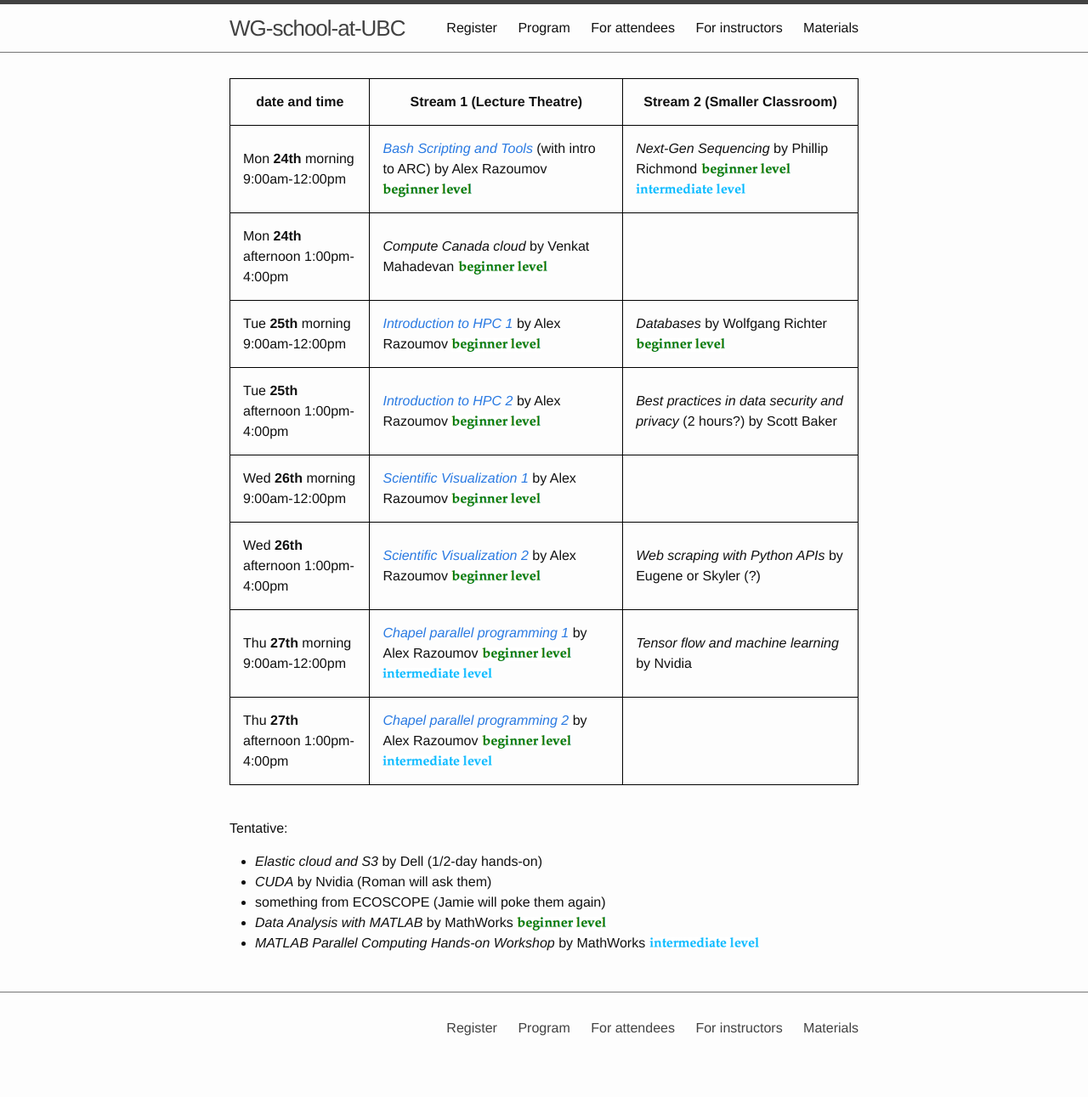
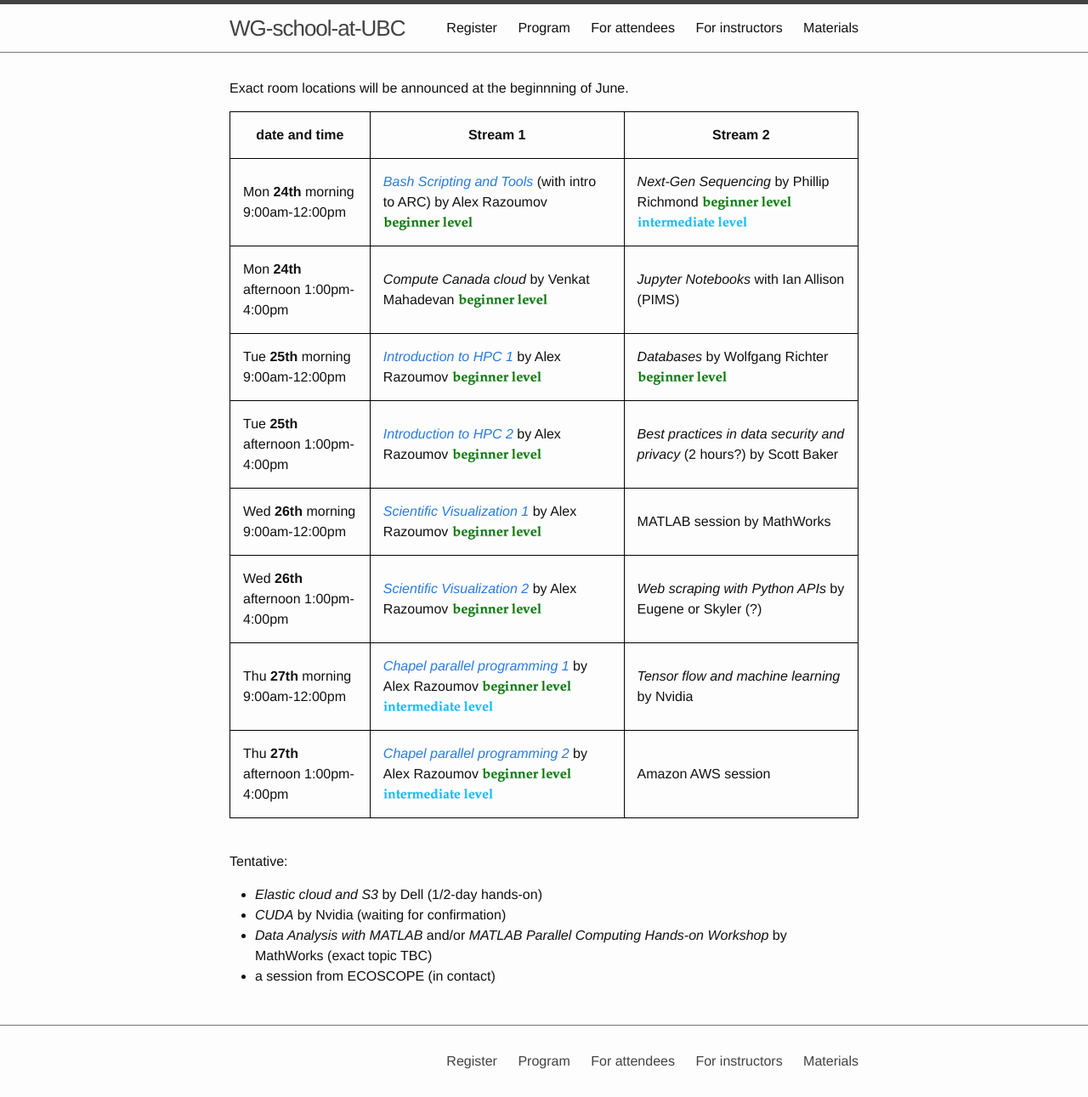
Before and after one commit to WestGrid/ubcSummerSchool2019, a Jekyll site: the page built from 1-program.md, in a window 1280 px wide. Shown: the whole page at 85% size. Built offline with Jekyll 4.4.1, drawn with Linux system fonts in a browser that asks for light colours; before the commit the page ends 1252 px from its top, so only the background shows below that.

Commit message:
2019-May-01 13:35

```diff
--- a/1-program.md
+++ b/1-program.md
@@ -8,26 +8,27 @@ nav: true
 {% capture int %}![intermediate](images/intermediate.png){% endcapture %}
 {% capture exp %}![expert](images/expert.png){% endcapture %}
 
-| date and time | Stream 1 (Lecture Theatre) | Stream 2 (Smaller Classroom) |
+Exact room locations will be announced at the beginnning of June.
+
+| date and time | Stream 1 | Stream 2 |
 | ------------- | --------------- | ----------------- |
 | Mon **24th** morning 9:00am-12:00pm | [*Bash Scripting and Tools*](bash) (with intro to ARC) by Alex Razoumov {{beg}} | *Next-Gen Sequencing* by Phillip Richmond {{beg}} {{int}} |
-| Mon **24th** afternoon 1:00pm-4:00pm | *Compute Canada cloud* by Venkat Mahadevan {{beg}} ||
+| Mon **24th** afternoon 1:00pm-4:00pm | *Compute Canada cloud* by Venkat Mahadevan {{beg}} | *Jupyter Notebooks* with Ian Allison (PIMS) |
 | Tue **25th** morning 9:00am-12:00pm | [*Introduction to HPC 1*](introHPC) by Alex Razoumov {{beg}} | *Databases* by Wolfgang Richter {{beg}} |
 | Tue **25th** afternoon 1:00pm-4:00pm | [*Introduction to HPC 2*](introHPC) by Alex Razoumov {{beg}} | *Best practices in data security and privacy* (2 hours?) by Scott Baker |
-| Wed **26th** morning 9:00am-12:00pm | [*Scientific Visualization 1*](visualization) by Alex Razoumov {{beg}} | |
+| Wed **26th** morning 9:00am-12:00pm | [*Scientific Visualization 1*](visualization) by Alex Razoumov {{beg}} | MATLAB session by MathWorks |
 | Wed **26th** afternoon 1:00pm-4:00pm | [*Scientific Visualization 2*](visualization) by Alex Razoumov {{beg}} | *Web scraping with Python APIs* by Eugene or Skyler (?) |
 | Thu **27th** morning 9:00am-12:00pm | [*Chapel parallel programming 1*](chapel) by Alex Razoumov {{beg}}{{int}} | *Tensor flow and machine learning* by Nvidia |
-| Thu **27th** afternoon 1:00pm-4:00pm | [*Chapel parallel programming 2*](chapel) by Alex Razoumov {{beg}}{{int}} ||
+| Thu **27th** afternoon 1:00pm-4:00pm | [*Chapel parallel programming 2*](chapel) by Alex Razoumov {{beg}}{{int}} | Amazon AWS session |
 {:.mbtablestyle}
 
 &nbsp;
 
 Tentative:
 - *Elastic cloud and S3* by Dell (1/2-day hands-on)
-- *CUDA* by Nvidia (Roman will ask them)
-- something from ECOSCOPE (Jamie will poke them again)
-- *Data Analysis with MATLAB* by MathWorks {{beg}}
-- *MATLAB Parallel Computing Hands-on Workshop* by MathWorks {{int}}
+- *CUDA* by Nvidia (waiting for confirmation)
+- *Data Analysis with MATLAB* and/or *MATLAB Parallel Computing Hands-on Workshop* by MathWorks (exact topic TBC)
+- a session from ECOSCOPE (in contact)
 
 <!-- Other: -->
 <!-- - *Introduction to GPU programming with CUDA* by Juan Zuniga {{int}} -->
```
